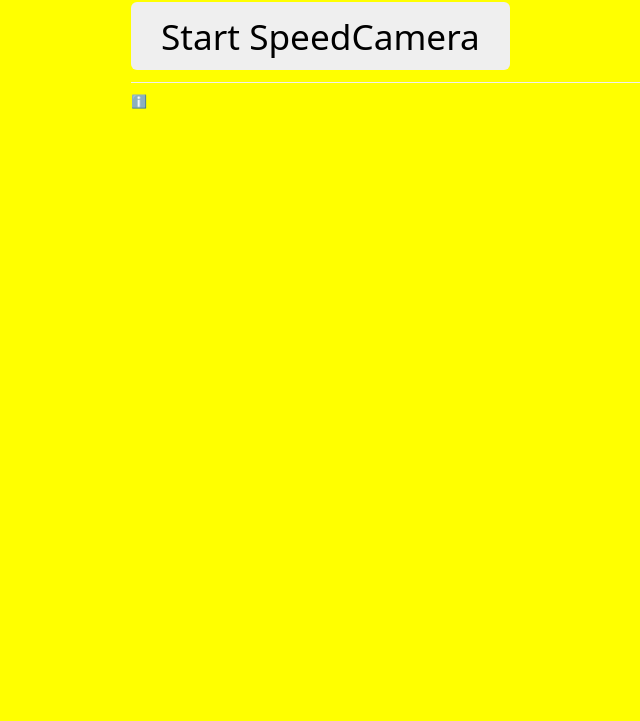
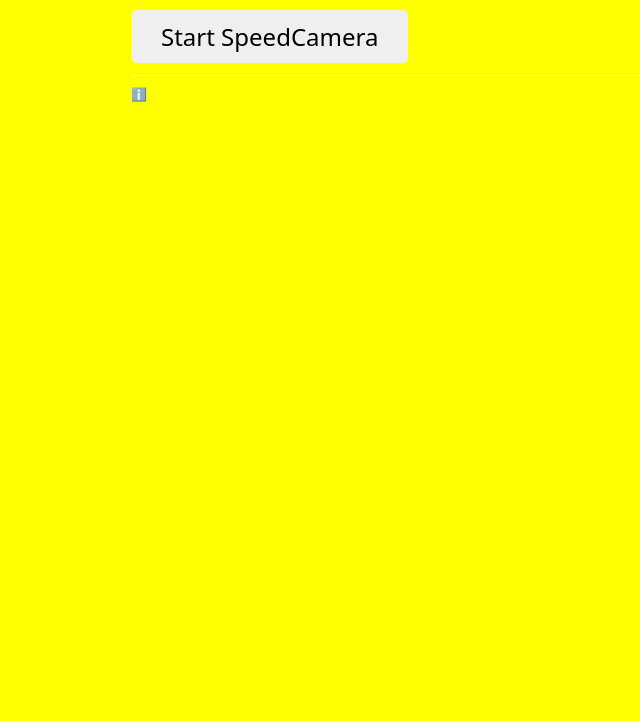
Before and after one commit to DominikHerold/SpeedCamera, a plain HTML site: page docs/index.html in a window 1280 px wide. Shown: the part 79-800 px from the top of the page, without its empty margins (109-749 px from the left). Drawn offline with Linux system fonts and the light colour scheme.

Commit message:
use h2 for button

```diff
--- a/docs/index.html
+++ b/docs/index.html
@@ -14,7 +14,7 @@
 
 <body style="background-color:yellow">
   <h1 id="velocity">0 km/h</h1>
-  <h1><input type="button" id="toggle" value="Start SpeedCamera" /></h1>
+  <h2><input type="button" id="toggle" value="Start SpeedCamera" /></h2>
   <footer><a href="https://github.com/DominikHerold/SpeedCamera">ℹ️</a></footer>
   <script src="NoSleep.min.js"></script>
   <script src="script.js"></script>
```
